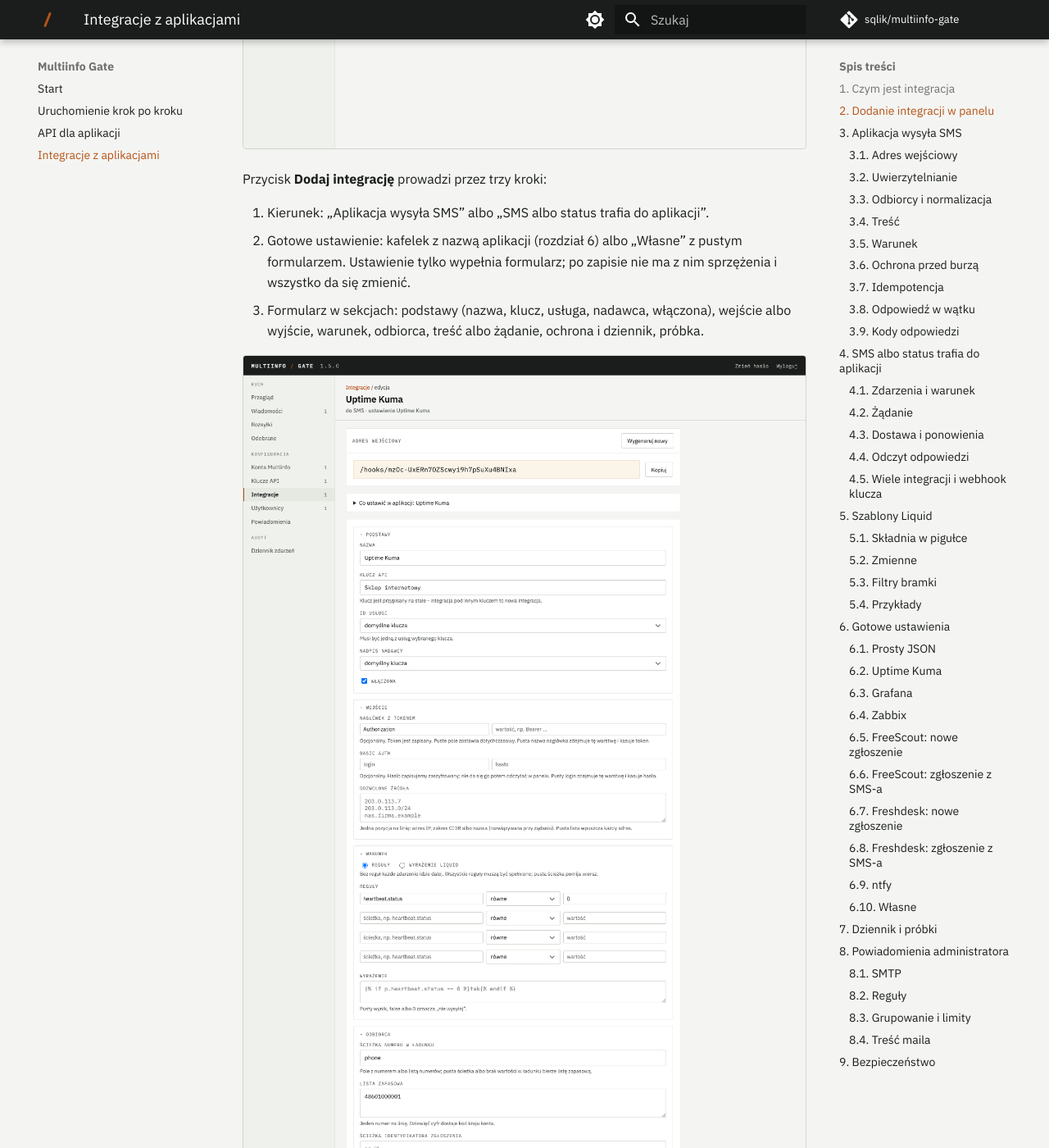
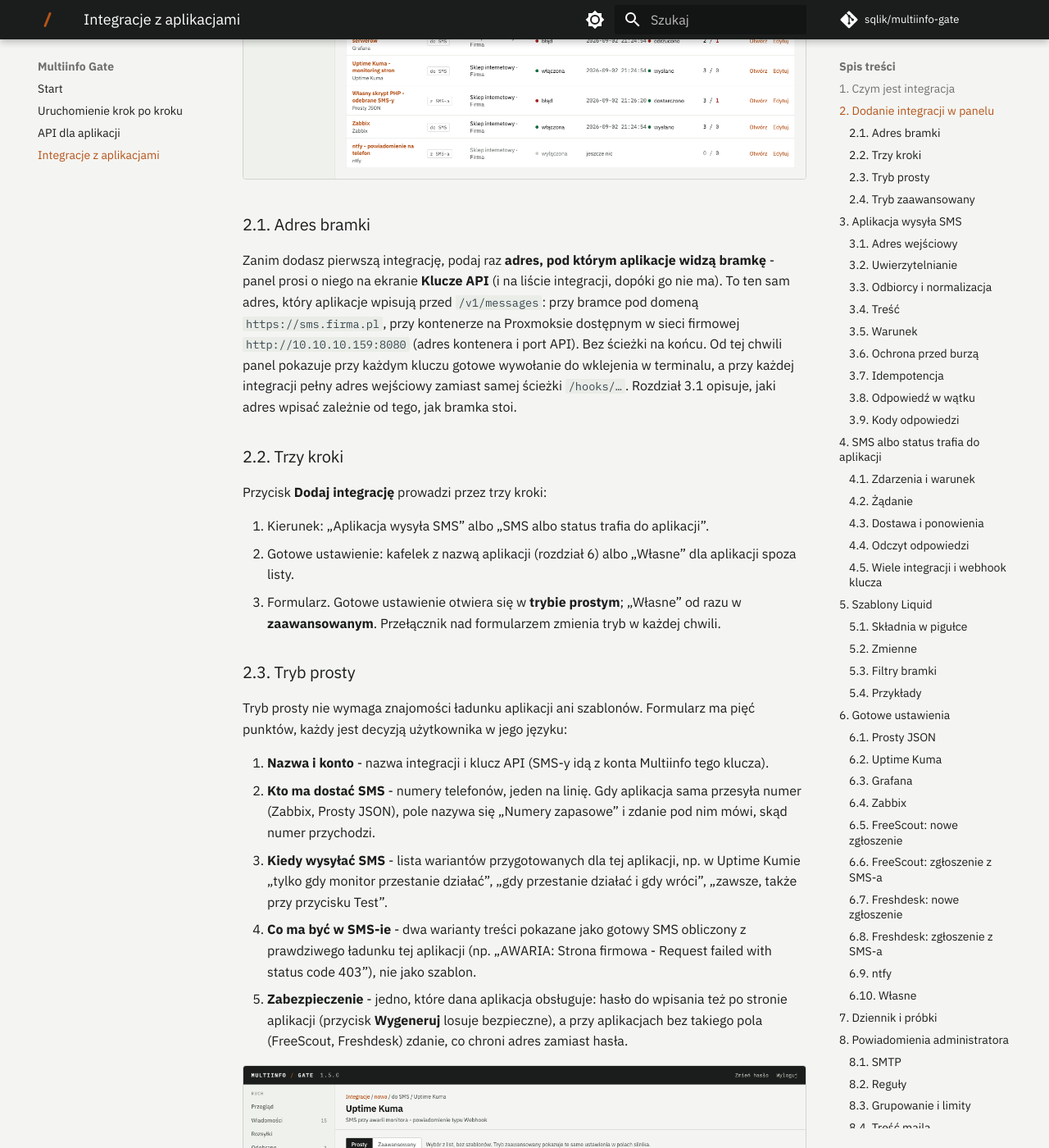
Before and after one commit to sqlik/multiinfo-gate, an MkDocs documentation site: the page built from docs/integracje.md, in a window 1280 px wide and 1400 px high, scrolled down 1426 px. Shown: the whole window at 82% size. Built offline with MkDocs 1.6.1 and Material for MkDocs 9.7.7, drawn with Linux system fonts in a browser that asks for light colours; comment, search, counter and statistics services are not loaded; some of the changed text lies outside the part shown.

Commit message:
docs(integracje): tryb prosty i adres bramki w rozdziale 2, nowe zrzuty ekranu; instrukcje ustawień tylko po stronie aplikacji; etykiety wyboru w zwykłym kroju

```diff
--- a/docs/integracje.md
+++ b/docs/integracje.md
@@ -37,16 +37,72 @@ Plakietka przy pozycji w menu liczy integracje z błędem w ostatniej dobie.
 
 ![Lista integracji: nazwa z ustawieniem, kierunek, klucz i konto, stan, ostatnie zdarzenie i liczniki z doby](obrazki/integracje.png)
 
+### 2.1. Adres bramki
+
+Zanim dodasz pierwszą integrację, podaj raz **adres, pod którym aplikacje widzą bramkę** - panel
+prosi o niego na ekranie **Klucze API** (i na liście integracji, dopóki go nie ma). To ten sam
+adres, który aplikacje wpisują przed `/v1/messages`: przy bramce pod domeną `https://sms.firma.pl`,
+przy kontenerze na Proxmoksie dostępnym w sieci firmowej `http://10.10.10.159:8080` (adres
+kontenera i port API). Bez ścieżki na końcu. Od tej chwili panel pokazuje przy każdym kluczu gotowe
+wywołanie do wklejenia w terminalu, a przy każdej integracji pełny adres wejściowy zamiast samej
+ścieżki `/hooks/…`. Rozdział 3.1 opisuje, jaki adres wpisać zależnie od tego, jak bramka stoi.
+
+### 2.2. Trzy kroki
+
 Przycisk **Dodaj integrację** prowadzi przez trzy kroki:
 
 1. Kierunek: „Aplikacja wysyła SMS” albo „SMS albo status trafia do aplikacji”.
-2. Gotowe ustawienie: kafelek z nazwą aplikacji (rozdział 6) albo „Własne” z pustym formularzem.
-   Ustawienie tylko wypełnia formularz; po zapisie nie ma z nim sprzężenia i wszystko da się
-   zmienić.
-3. Formularz w sekcjach: podstawy (nazwa, klucz, usługa, nadawca, włączona), wejście albo wyjście,
-   warunek, odbiorca, treść albo żądanie, ochrona i dziennik, próbka.
+2. Gotowe ustawienie: kafelek z nazwą aplikacji (rozdział 6) albo „Własne” dla aplikacji spoza
+   listy.
+3. Formularz. Gotowe ustawienie otwiera się w **trybie prostym**; „Własne” od razu
+   w **zaawansowanym**. Przełącznik nad formularzem zmienia tryb w każdej chwili.
 
-![Formularz integracji z ustawienia Uptime Kuma: klucz, nagłówek z tokenem, warunek, lista zapasowa numerów i szablon treści z listą pól ładunku](obrazki/integracja-formularz.png)
+### 2.3. Tryb prosty
+
+Tryb prosty nie wymaga znajomości ładunku aplikacji ani szablonów. Formularz ma pięć punktów,
+każdy jest decyzją użytkownika w jego języku:
+
+1. **Nazwa i konto** - nazwa integracji i klucz API (SMS-y idą z konta Multiinfo tego klucza).
+2. **Kto ma dostać SMS** - numery telefonów, jeden na linię. Gdy aplikacja sama przesyła numer
+   (Zabbix, Prosty JSON), pole nazywa się „Numery zapasowe” i zdanie pod nim mówi, skąd numer
+   przychodzi.
+3. **Kiedy wysyłać SMS** - lista wariantów przygotowanych dla tej aplikacji, np. w Uptime Kumie
+   „tylko gdy monitor przestanie działać”, „gdy przestanie działać i gdy wróci”, „zawsze, także
+   przy przycisku Test”.
+4. **Co ma być w SMS-ie** - dwa warianty treści pokazane jako gotowy SMS obliczony z prawdziwego
+   ładunku tej aplikacji (np. „AWARIA: Strona firmowa - Request failed with status code 403”),
+   nie jako szablon.
+5. **Zabezpieczenie** - jedno, które dana aplikacja obsługuje: hasło do wpisania też po stronie
+   aplikacji (przycisk **Wygeneruj** losuje bezpieczne), a przy aplikacjach bez takiego pola
+   (FreeScout, Freshdesk) zdanie, co chroni adres zamiast hasła.
+
+![Formularz Uptime Kumy w trybie prostym: numery, kiedy wysyłać, dwa warianty treści jako gotowe SMS-y, hasło z przyciskiem Wygeneruj](obrazki/integracja-formularz.png)
+
+Integracja z SMS-a w trybie prostym ma nazwę i konto, adres aplikacji z podpowiedzią, co tam
+wpisać (np. „adres Twojego FreeScouta z końcówką /api/conversations”), parametry aplikacji (numer
+skrzynki we FreeScoucie) i dostęp do aplikacji (klucz API; przy Freshdesku bramka sama zamienia
+klucz na wymagany nagłówek).
+
+Po zapisaniu panel pokazuje raz ramkę z **pełnym adresem do wklejenia**, zdaniem, gdzie go wkleić
+(np. „w Uptime Kumie w polu Post URL powiadomienia typu Webhook”), i instrukcją krok po kroku dla
+tej aplikacji.
+
+![Ramka po zapisaniu: pełny adres wejściowy, gdzie go wkleić i instrukcja krok po kroku](obrazki/integracja-adres.png)
+
+Tryb prosty zapisuje dokładnie tę samą konfigurację, którą pokazuje tryb zaawansowany: wybrany
+wariant „kiedy” to warunek, wariant treści to szablon, hasło to nagłówek albo basic auth. Dopóki
+konfiguracja mieści się w listach ustawienia, edycja otwiera tryb prosty z zaznaczonymi wyborami.
+Gdy ktoś w trybie zaawansowanym wpisze własny szablon albo warunek, edycja otwiera się
+w zaawansowanym z jednym zdaniem dlaczego, a szczegół integracji pokazuje warunek i szablon zamiast
+słów z list.
+
+### 2.4. Tryb zaawansowany
+
+Tryb zaawansowany pokazuje pola silnika w sekcjach: podstawy (nazwa, klucz, usługa, nadawca,
+włączona), wejście albo wyjście (uwierzytelnianie, lista źródeł; adres, metoda, nagłówki,
+zdarzenia), warunek (reguły albo wyrażenie Liquid), odbiorca (ścieżki numeru i identyfikatorów,
+lista zapasowa), treść albo żądanie (szablon Liquid albo pole z ładunku; body), ochrona
+i dziennik, próbka. Rozdziały 3 i 4 opisują każde pole, rozdział 5 język szablonów.
 
 Pod formularzem są dwa przyciski. **Sprawdź szablon** nie zapisuje niczego i nie wysyła SMS-a:
 bierze próbkę ładunku z pola na dole (z ustawienia albo z dziennika) i pokazuje wynik warunku,
@@ -54,15 +110,15 @@ odbiorców po normalizacji, treść i liczbę części, a dla integracji z SMS-a
 zamaskowane) i body. **Utwórz integrację** zapisuje; zapis wymaga poprawnego szablonu i warunku,
 a błąd składni Liquida wraca jako komunikat z numerem linii i kolumny.
 
-![Podgląd „Sprawdź szablon”: warunek spełniony, odbiorcy, treść SMS-a i liczba części](obrazki/integracja-sprawdz.png)
+![Podgląd „Sprawdź szablon” w trybie zaawansowanym: warunek spełniony, odbiorcy, treść SMS-a i liczba części](obrazki/integracja-sprawdz.png)
 
-Po utworzeniu integracji do SMS panel pokazuje raz ramkę z adresem wejściowym i przyciskiem
-„Kopiuj”. Adres widać też w szczególe i na stronie edycji, gdzie jest przycisk **Wygeneruj nowy**:
+Adres wejściowy widać w szczególe i na stronie edycji, gdzie jest przycisk **Wygeneruj nowy**:
 stary adres przestaje działać natychmiast i trzeba go podmienić w aplikacji.
 
-Sekrety (token w nagłówku, hasło basic auth, sekretne nagłówki integracji z SMS-a) zapisują się
-zaszyfrowane kluczem głównym i nie da się ich potem odczytać w panelu. W edycji puste pole sekretu
-zostawia dotychczasowy; żeby zdjąć warstwę, wyczyść nazwę nagłówka albo login.
+Sekrety (hasło z trybu prostego, token w nagłówku, hasło basic auth, sekretne nagłówki
+integracji z SMS-a) zapisują się zaszyfrowane kluczem głównym i nie da się ich potem odczytać
+w panelu. W edycji puste pole sekretu zostawia dotychczasowy; żeby zdjąć warstwę w trybie
+zaawansowanym, wyczyść nazwę nagłówka albo login.
 
 ## 3. Aplikacja wysyła SMS
 
@@ -76,9 +132,9 @@ klucza i ochrony z rozdziału 3.6. Bramka przyjmuje `Content-Type: application/j
 się tablicą). Ładunek do 256 KB; większy dostaje kod 413, niepoprawny JSON kod 400. Inne metody
 niż `POST` dostają 405, nieznany identyfikator i integracja wyłączona 404 bez wpisu w dzienniku.
 
-Panel pokazuje samą ścieżkę `/hooks/<identyfikator>`, bo nie wie, pod jakim adresem aplikacja
-widzi API bramki. Ścieżkę dokleja się do tego adresu, a on zależy od tego, jak bramka stoi
-i skąd woła ją aplikacja:
+Panel pokazuje pełny adres, gdy zna adres bramki (rozdział 2.1); bez niego samą ścieżkę
+`/hooks/<identyfikator>`, którą dokleja się do adresu, pod jakim aplikacja widzi API bramki.
+Ten adres zależy od tego, jak bramka stoi i skąd woła ją aplikacja:
 
 | Jak bramka stoi | Skąd woła aplikacja | Pełny adres do wpisania w aplikacji |
 |---|---|---|
--- a/docs/uruchomienie.md
+++ b/docs/uruchomienie.md
@@ -494,6 +494,12 @@ bez ingerencji; zapis klucza albo tego konta w panelu ponawia od razu.
 
 ![Karta konta, sekcja Odbiór wiadomości: usługa z odbierającym kluczem, stan aktywny z czasem ostatniego pytania i ostatniej odebranej](obrazki/konto-odbior.png)
 
+Nad listą kluczy panel prosi raz o **adres, pod którym aplikacje widzą bramkę**: przy bramce pod
+domeną (rozdział 6) `https://<TWOJA-DOMENA>`, przy kontenerze na Proxmoksie w sieci firmowej
+`http://<ADRES-KONTENERA>:8080`, bez ścieżki na końcu. Z tym adresem panel pokazuje przy nowym
+kluczu gotowe polecenie `curl` do wklejenia w terminalu, a przy integracjach (punkt 4.7) pełne
+adresy wejściowe zamiast samych ścieżek.
+
 Po zapisaniu panel wyświetla jeden raz dwie wartości: **klucz** (`mig_live_...`) oraz - gdy
 podano adres webhooka - **sekret webhooka**. W bazie bramki pozostaje tylko skrót klucza; panel
 nie pokaże tych wartości ponownie. Należy je zapisać w menedżerze haseł i przekazać osobie
@@ -501,7 +507,7 @@ odpowiedzialnej za aplikację kliencką. Utracony klucz zastępuje się nowym (w
 nowego, przekazanie aplikacji, odwołanie starego); utracony sekret webhooka wydaje ponownie
 edycja klucza ze zmianą adresu webhooka.
 
-![Ekran kluczy API tuż po wygenerowaniu klucza: klucz i sekret webhooka pokazane jeden raz](obrazki/klucz.png)
+![Ekran kluczy API tuż po wygenerowaniu klucza: klucz pokazany jeden raz z gotowym poleceniem curl, nad listą adres bramki dla aplikacji](obrazki/klucz.png)
 
 ### 4.6. Użytkownicy panelu
 
@@ -535,13 +541,16 @@ w jej formacie. Integracja działa w imieniu klucza API z rozdziału 4.5 - zał
 
 ![Lista integracji z kierunkiem, ustawieniem, kluczem, stanem i licznikami z ostatniej doby](obrazki/integracje.png)
 
-Dodanie integracji to wybór kierunku, gotowego ustawienia (kafelek z nazwą aplikacji) i formularz
-wypełniony szablonem oraz instrukcją, co ustawić po stronie aplikacji. Przycisk **Sprawdź
-szablon** pokazuje wynik na przykładowym ładunku bez zapisu i bez wysyłki. Aplikacja w sieci
-lokalnej jako cel integracji „z SMS-a” wymaga `MIG_WEBHOOK_ALLOW_PRIVATE=1`
-w środowisku bramki (rozdział 7.7), tak samo jak adres webhooka klucza.
+Dodanie integracji to wybór kierunku, gotowego ustawienia (kafelek z nazwą aplikacji)
+i formularz w **trybie prostym**: numery telefonów, kiedy wysyłać SMS i co ma w nim być z list
+przygotowanych dla tej aplikacji, hasło z przyciskiem **Wygeneruj**. Po zapisaniu panel pokazuje
+pełny adres do wklejenia w aplikacji, zdanie, w którym polu, i instrukcję krok po kroku. Przełącznik
+**Zaawansowany** nad formularzem odsłania pola silnika (ścieżki w ładunku, szablony, reguły) dla
+tych, którzy chcą więcej; „Własne” otwiera je od razu. Aplikacja w sieci lokalnej jako cel
+integracji „z SMS-a” wymaga `MIG_WEBHOOK_ALLOW_PRIVATE=1` w środowisku bramki (rozdział 7.7),
+tak samo jak adres webhooka klucza.
 
-![Formularz integracji z ustawienia Uptime Kuma](obrazki/integracja-formularz.png)
+![Formularz integracji z ustawienia Uptime Kuma w trybie prostym](obrazki/integracja-formularz.png)
 
 Ekran **Powiadomienia** ma ustawienia serwera SMTP z mailem testowym i tabelę reguł: błędy
 integracji, niedostarczone webhooki, certyfikat konta na progach dni, konto odrzucające
--- a/src/admin/public/style.css
+++ b/src/admin/public/style.css
@@ -117,6 +117,7 @@ tr:last-child td { border-bottom: none; }
 .field { display: flex; flex-direction: column; gap: 5px; margin-bottom: 14px; }
 .field label { font-family: 'IBM Plex Mono', monospace; font-size: 10.5px; letter-spacing: 0.07em;
                text-transform: uppercase; color: var(--muted); }
+.field label.choice { font-family: inherit; font-size: 13px; letter-spacing: 0; text-transform: none; color: var(--ink); }
 .field input { font-family: 'IBM Plex Sans', system-ui, sans-serif; font-size: 13px; color: var(--ink);
                background: var(--surface); border: 1px solid var(--edge); border-radius: var(--radius);
                padding: 8px 10px; }
```
Also changed, not shown: docs/obrazki/integracja-adres.png (added), docs/obrazki/integracja-dziennik.png, docs/obrazki/integracja-formularz.png, docs/obrazki/integracja-sprawdz.png, docs/obrazki/integracje.png, docs/obrazki/klucz.png, 9 other files.
